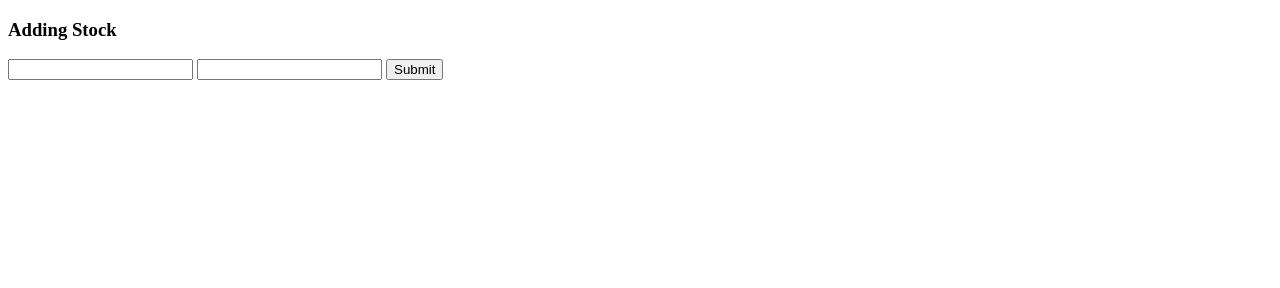
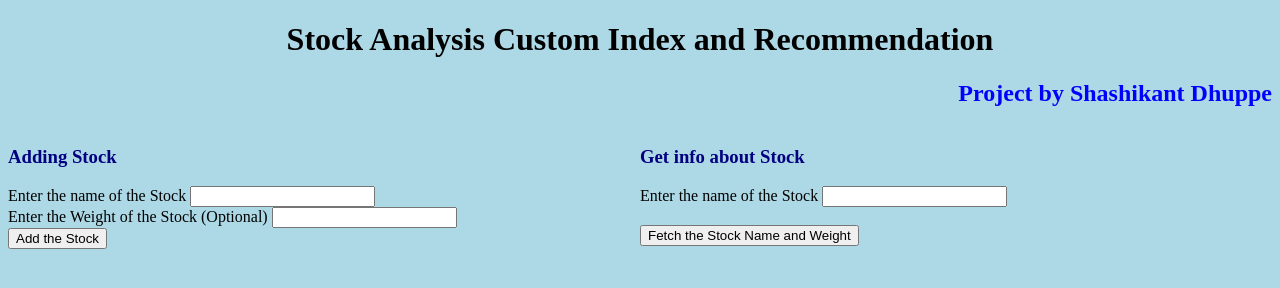
Before and after one commit to shashi-dhuppe/TechStockAnalysis, a plain HTML site: page stockCRUD_UI/index.html in a window 1280 px wide. Drawn offline with Linux system fonts and the light colour scheme.

Commit message:
Modified frontend UI

```diff
--- a/stockCRUD_UI/index.html
+++ b/stockCRUD_UI/index.html
@@ -2,15 +2,43 @@
 <html>
 <head>
 	<meta charset="utf-8">
+	<link rel="stylesheet" type="text/css" href="index_style.css">
 	<title>Stock Analysis Personal Project</title>
 </head>
 <body>
-	<h3> Adding Stock</h3>
-	<form action="https://vptqp53z9j.execute-api.us-east-2.amazonaws.com/dev/" method="post">
-		<input type="text" name="sname" value="">
-		<input type="text" name="sw">
-		<input type="submit" name="">
-	</form>
+	<h1>
+		Stock Analysis Custom Index and Recommendation
+	</h1>
+
+	<h2>
+		Project by Shashikant Dhuppe
+	</h2>
+
+	<div id = "content">
+
+		<div id ="primo">
+			<h3> Adding Stock</h3>
+			<form action="https://vptqp53z9j.execute-api.us-east-2.amazonaws.com/dev/" method="post">
+				<label> Enter the name of the Stock</label>
+				<input type="text" name="sname" value=""> <br>
+
+				<label> Enter the Weight of the Stock (Optional)</label>
+				<input type="text" name="sw" value=""> <br>
+
+				<input type="submit" value="Add the Stock">
+			</form>
+		</div>
+
+		<div id = "secondo">
+			<h3> Get info about Stock </h3>
+			<label> Enter the name of the Stock</label>
+			<input type="text" name="sname" value=""> <br><br>
+
+			<input type="submit" value="Fetch the Stock Name and Weight">
+
+		</div>
+
+	</div>
 
 </body>
 </html>
--- /dev/null
+++ b/stockCRUD_UI/index_style.css
@@ -0,0 +1,31 @@
+body {
+	background-color: lightblue;
+}
+
+h1 {
+	text-align: center;
+}
+
+h2 {
+	text-align: right;
+	color: blue;
+}
+
+h3 {
+	color: navy;
+}
+
+
+#primo {
+	*display:inline-block;
+	width:50%;
+	vertical-align:top;
+	float:left;
+}
+
+#secondo {
+	*display:inline-block;
+	width:50%;
+	vertical-align:top;
+	float:right;
+}
```
Also changed, not shown: log_updateStock.txt (deleted).
